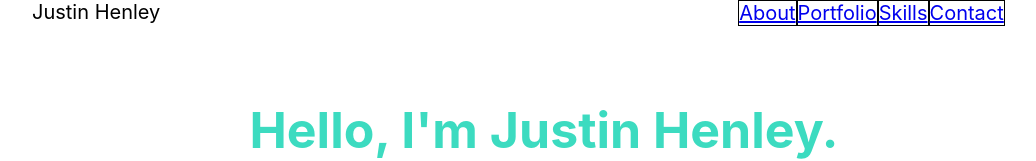
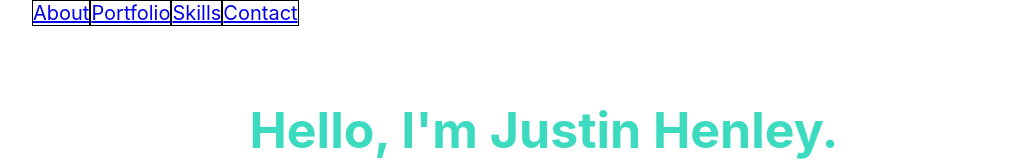
Before and after one commit to justin-henley/justin-henley.github.io, a React (Create React App) app: page / in a window 1280 px wide. Shown: the top 161 px of the page, without its empty margins (96-1132 px from the left). Built offline with nearby package versions, Linux system fonts and the light colour scheme.

Commit message:
don't need the name

```diff
--- a/src/Header.js
+++ b/src/Header.js
@@ -6,7 +6,7 @@ import { about } from "./text";
 const Header = () => {
   return (
     <Wrapper>
-      <p>{about.header}</p>
+      {/* <p>{about.header}</p> */}
       <Nav />
     </Wrapper>
   );
```
